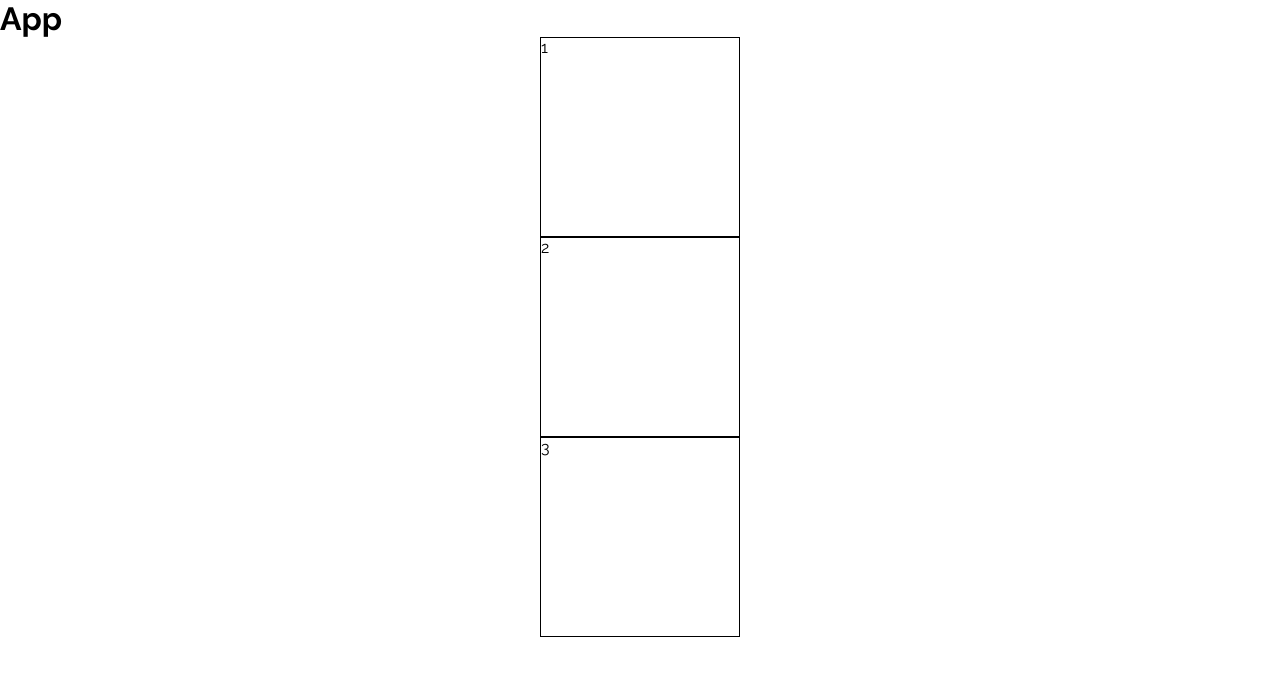
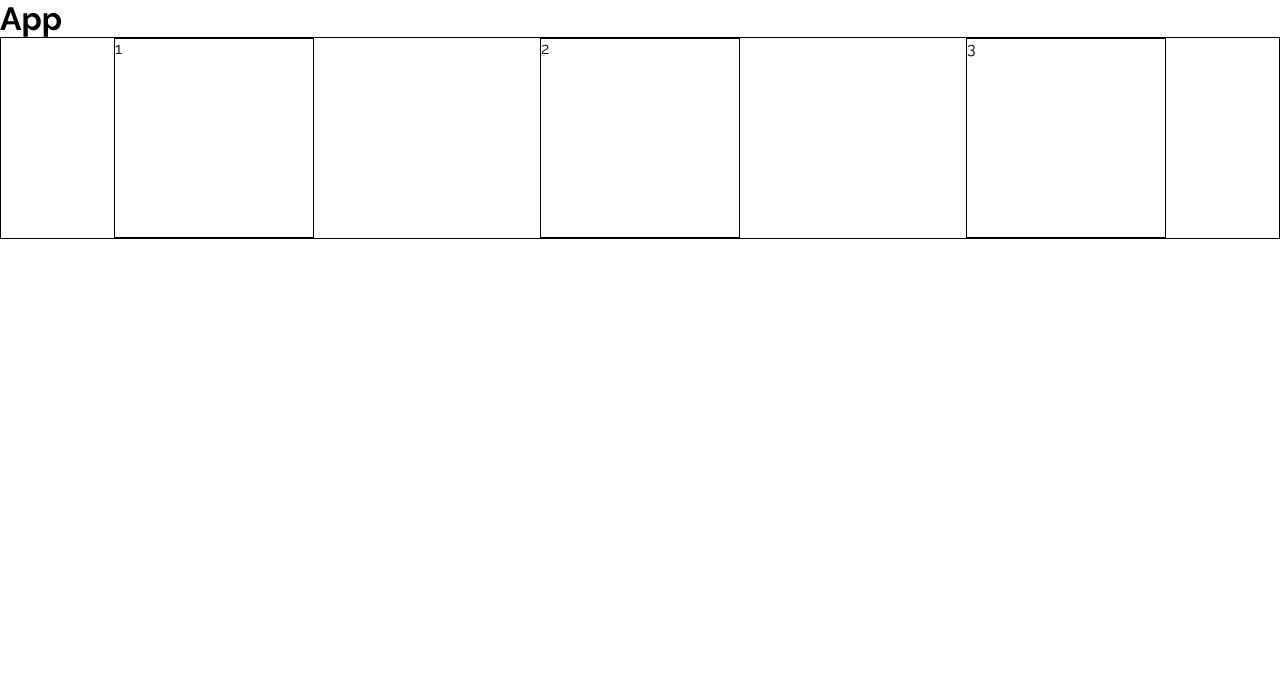
Before and after one commit to YamirMogollon1996/pruebagit, a plain HTML site: page index.html in a window 1280 px wide. Drawn offline with Linux system fonts and the light colour scheme.

Commit message:
se actualzo la ultima parte

```diff
--- a/indes.css
+++ b/indes.css
@@ -12,9 +12,17 @@
 }
 
 .box{
-
-
     border: 1px solid black;
     width: 200px;
     height: 200px;
 }
+
+
+.flexing{
+    border: 1px solid black;
+    display: flex;
+    justify-content: space-around;
+}
+.flexing div:hover{
+    background-color: aqua;
+}
--- a/index.html
+++ b/index.html
@@ -16,9 +16,12 @@
 
 
         <!-- <p class="Center">Loness</p> -->
-        <div class="box">1</div>
-        <div class="box">2</div>
-        <div class="box">3</div>
+         <div class="flexing" >
+
+             <div class="box">1</div>
+             <div class="box">2</div>
+             <div class="box">3</div>
+        </div>
 
     </div>
 
```
